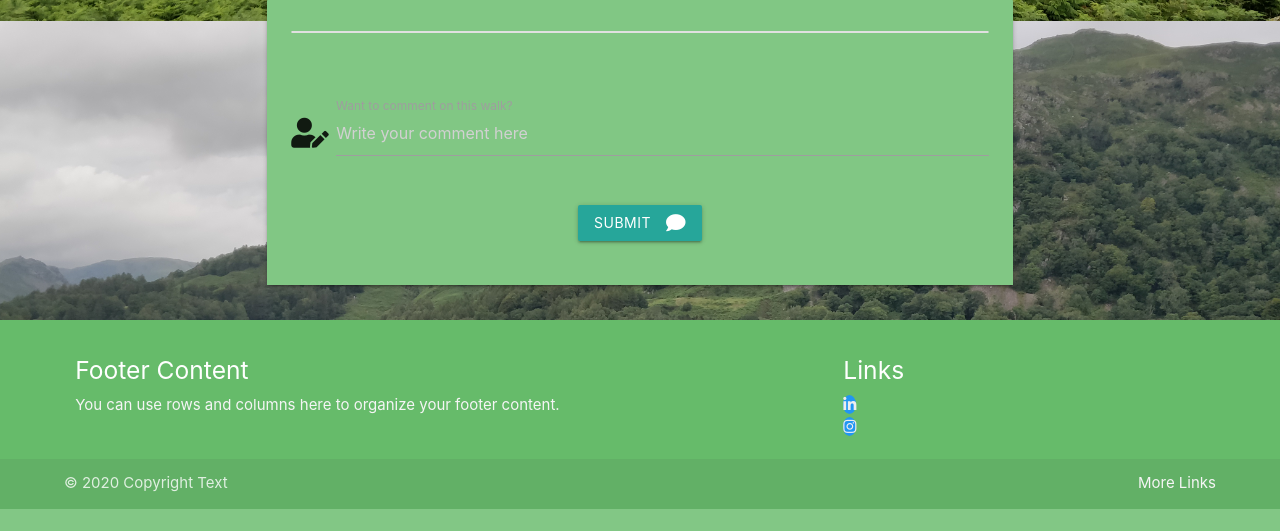
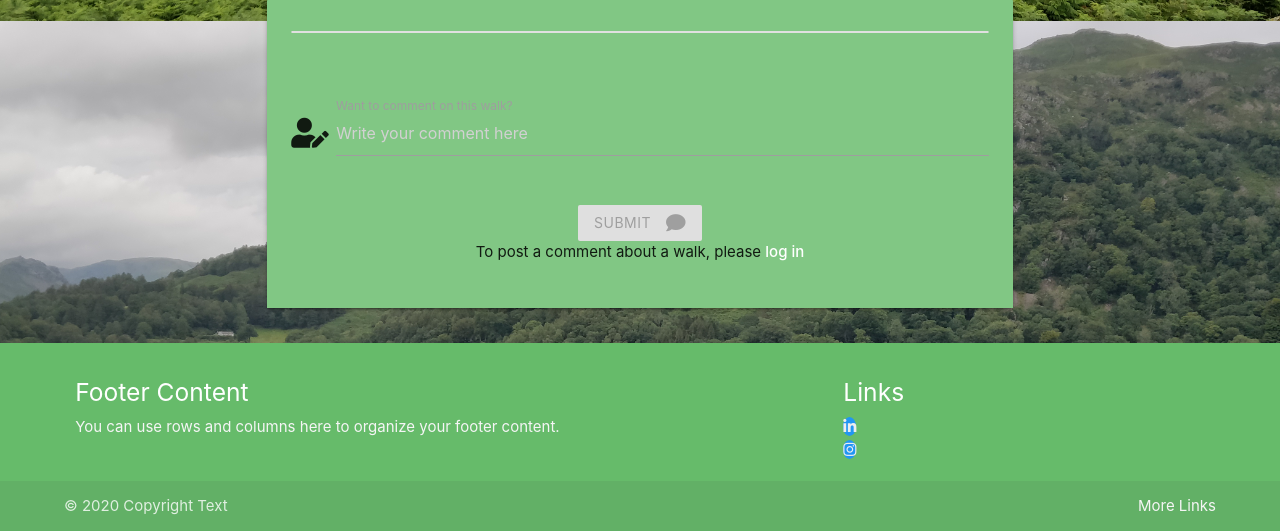
Before and after one commit to mattb0101/lakes_walks, a Flask app: page /walk/1 in a window 1280 px wide. Shown: the part 779-1310 px from the top of the page. Before the commit the page ends 1288 px from the top, so only its background shows below. Run offline with Flask 2, Linux system fonts and the light colour scheme; data that the repository does not hold is empty; some libraries are stand-ins or nearby versions.

Commit message:
building functions for users to be able to delete their posts - comments, walks and pictures

```diff
--- a/app.py
+++ b/app.py
@@ -43,10 +43,20 @@ def file(filename):
     return mongo.send_file(filename)
 
 
+# Routes for walks page and creating your own walk and editing it.
 @app.route("/walks")
 def walks():
+    areas = list(mongo.db.areas.find())
     walks = list(mongo.db.walks.find())
-    return render_template("walks.html", walks=walks)
+    return render_template("walks.html", walks=walks, areas=areas)
+
+
+@app.route("/walk/<walk_name>")
+def walk(walk_name):
+    areas = list(mongo.db.areas.find())
+    walk = mongo.db.walks.find_one({"walk_name": walk_name})
+    comments = list(mongo.db.comments.find())
+    return render_template("walk.html", walk=walk, areas=areas, comments=comments)
 
 
 @app.route("/publish_walk", methods=["GET", "POST"])
@@ -88,15 +98,14 @@ def edit_walk(walk_id):
         mongo.db.walks.update({"_id": ObjectId(walk_id)}, walk)
         return redirect(url_for('walk', walk_name=request.form.get("walk_name")))
 
-
-@app.route("/walk/<walk_name>")
-def walk(walk_name):
-    areas = list(mongo.db.areas.find())
-    walk = mongo.db.walks.find_one({"walk_name": walk_name})
-    comments = list(mongo.db.comments.find())
-    return render_template("walk.html", walk=walk, areas=areas, comments=comments)
+@app.route("/delete_walk/<walk_id>", methods=["GET", "POST"])
+def delete_walk(walk_id):
+    if request.method == "POST":
+        mongo.db.walks.delete_one({"_id": ObjectId(walk_id)})
+    return redirect(url_for('walks'))
 
 
+# On a hill checking to say you have walked it
 @app.route("/hill_check/<area_name>/<hill_name>/<group_name>", methods=["GET", "POST"])
 def hill_check(area_name, hill_name, group_name):
     groups = list(mongo.db.groups.find({"area": area_name}))
@@ -106,7 +115,7 @@ def hill_check(area_name, hill_name, group_name):
     hill = mongo.db.hills.find_one({"name": hill_name})
 
     already_checked = mongo.db.users.find_one(
-        {"username": session["user"], "hills_walked.hill_name": hill_name})
+        {"username": session["user"], "hills_walked.hill_name": hill_name, "hills_walked.group_name": group_name})
 
     if already_checked:
         flash("You have already checked this hill!")
@@ -130,6 +139,7 @@ def hill_check(area_name, hill_name, group_name):
         "areas.html", hills=hills, areas=areas, area=area, groups=groups, hill=hill)
 
 
+# Routes that look at adding and deleting comments
 @app.route("/user_comment/<walk_name>", methods=["GET", "POST"])
 def user_comment(walk_name):
     areas = list(mongo.db.areas.find())
@@ -176,9 +186,10 @@ def search():
 # Gallery and uploading pictures
 @app.route("/gallery")
 def gallery():
+    areas = list(mongo.db.areas.find())
     images = list(mongo.db.images.find())
 
-    return render_template("gallery.html", images=images)
+    return render_template("gallery.html", images=images, areas=areas)
 
 
 @app.route("/upload", methods=["GET", "POST"])
@@ -207,6 +218,12 @@ def upload_many():
             return redirect(url_for('gallery'))
 
     return render_template("gallery.html")
+
+
+@app.route("/delete_image/<image_id>")
+def delete_image(image_id):
+    mongo.db.images.remove({"_id": ObjectId(image_id)})
+    return redirect(url_for('gallery'))
 
 
 @app.route("/profile/<username>", methods=["GET", "POST"])
--- a/templates/gallery.html
+++ b/templates/gallery.html
@@ -14,7 +14,8 @@
                                     <img class="materialboxed responsive-img" src="{{ url_for('file', filename=image.gallery_image_name) }}" alt="">
                                 </div>
                                 <div class="card-content">
-                                    <span class="card-title text-bold">{{ image.gallery_image_title }}</span>
+                                    <span class="card-title text-bold">{{ image.gallery_image_title }}
+                                        {% if session.user == image.username %}<a class="btn-flat right" href="{{ url_for('delete_image', image_id=image._id) }}"><i class="fas fa-times"></i></a>{% endif %}</span>
                                     <p>This is some info about the picture!</p>
                                     <span>Posted by: {{ image.username }}</span>
                                 </div>
--- a/templates/profile.html
+++ b/templates/profile.html
@@ -6,7 +6,7 @@
                 <div class="card green lighten-2">
                     <div class="card-content white-text">
                         <span class="card-title">Hello there {{ username }}</span>
-                        <div class="row">
+                        <div class="row center-align">
                             <div class="col s12 m6">
                                 <div class="card green ">
                                     <div class="card-image">
@@ -15,6 +15,7 @@
                                 </div>
                                 <!-- Image Uploading - Translate this into a modal at some point! -->
                                 <form action="{{ url_for('upload') }}" method="POST" enctype="multipart/form-data">
+                                    <p>Want to add a picture to your profile?</p>
                                     <div class="file-field input-field">
                                         <div class="btn">
                                             <span>File</span>
@@ -23,6 +24,8 @@
                                         <div class="file-path-wrapper">
                                             <input class="file-path validate" type="text">
                                         </div>
+                                    </div>
+                                    <div class="row s12 m6 center-align">
                                         <button class="btn" type="submit">Upload</button>
                                     </div>
                                 </form>
--- a/templates/walk.html
+++ b/templates/walk.html
@@ -6,13 +6,20 @@
         <div class="col s12 m10 l8 offset-m1 offset-l2 center-align">
             {% if walk.walk_name %}
             <h3>{{ walk.walk_name }}</h3>
+            {% if walk.user_created %}
+            <h6>Posted by: {{walk.user_created }}</h6>
+            {% endif %}
             {% else %}
             <h3>{{ walk.hill_name }}</h3>
+            {% if walk.user_created %}
+            <h6>Posted by: {{walk.user_created }}</h6>
+            {% endif %}
             {% endif %}
             {% if (session.user == walk.user_created or session.user == 'admin') %}
             <div class="row">
                 <div class="col s12 left-align">
-                    <a href="#walk_edit_modal" class="btn modal-trigger">Edit</a>
+                    <a href="#walk_edit_modal" class="btn modal-trigger">Edit<i class="fas fa-edit right"></i></a>
+                    <a href="#walk_delete_modal" class="btn modal-trigger red">Remove<i class="fas fa-times right"></i></a>
                 </div>
             </div>
             {% endif %}
@@ -62,7 +69,7 @@
                             <p>{{ comment.comment_text }}</p>
                             {% if session.user == comment.author%}
                             <a href="{{ url_for('delete_comment', walk_name=walk.walk_name, comment_id=comment._id) }}"
-                                class="seconday-content right"><i class="fas fa-trash-alt"></i></a>
+                                class="secondary-content right"><i class="fas fa-trash-alt"></i></a>
                             {% endif %}
                         </li>
                         {% endif %}
@@ -81,14 +88,19 @@
                         </div>
                     </div>
                     <div class="row center-align">
-                        <button class="btn waves-effect waves-light" type="submit" name="action">Submit<i
-                                class="fas fa-comment right"></i></button>
+                        {% if session.user %}
+                        <button class="btn waves-effect waves-light" type="submit" name="action">Submit<i class="fas fa-comment right"></i></button>
+                        {% else %}
+                        <button class="btn waves-effect waves-light" type="submit" name="action" disabled>Submit<i class="fas fa-comment right"></i></button>
+                        <p>To post a comment about a walk, please <a href="{{ url_for('login') }}"><strong class="white-text">log in</strong></a></p>
+                        {% endif %}
                     </div>
                 </form>
             </div>
         </div>
     </div>
 
+    <!-- When the user clicks the edit button, this is a modal brought up with the fields populated with the current values to be able to edit -->
     <div id="walk_edit_modal" class="modal modal-fixed-footer">
         <div class="modal-content center-align">
             <h4>Want to update your walk?</h4>
@@ -137,4 +149,18 @@
         </div>
     </div>
 
+    <!-- Another modal used as a warning message when they click the remove button -->
+    <div id="walk_delete_modal" class="modal">
+        <form action="{{ url_for('delete_walk', walk_id=walk._id) }}" method="POST">
+            <div class="modal-content">
+                <h4>Are you sure you want to remove this walk?</h4>
+                <p>There is no undo button and you would have to enter the whole walk again??</p>
+            </div>
+            <div class="modal-footer">
+                <a href="#!" class="modal-close waves-effect waves-green btn">No</a>
+                <button class="modal-close waves-effect waves-green btn" type="submit">Yes</button>
+            </div>
+        </form>
+    </div>
+
 {% endblock %}
```
Also changed, not shown: templates/areas.html (+9 -6 lines), README.md.
